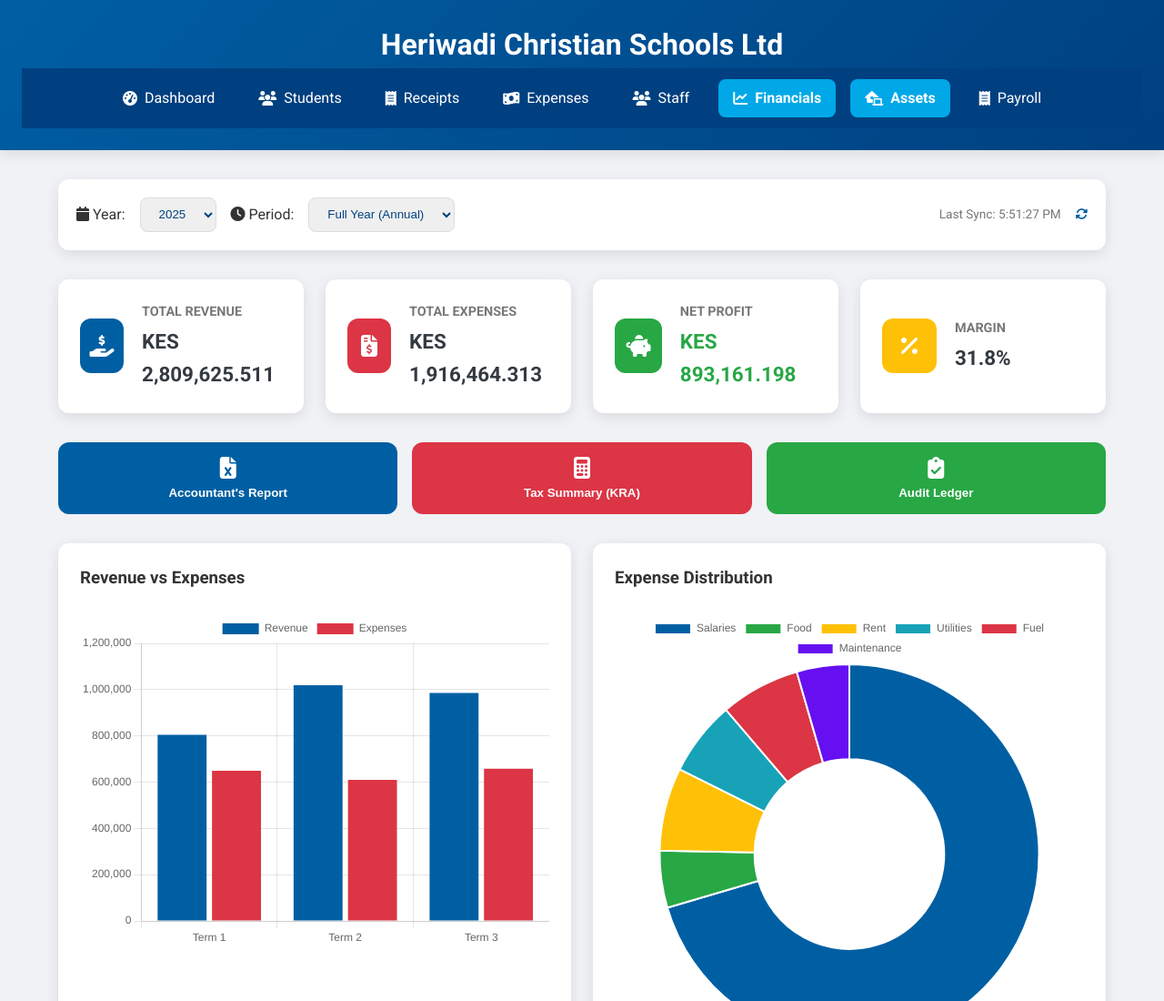
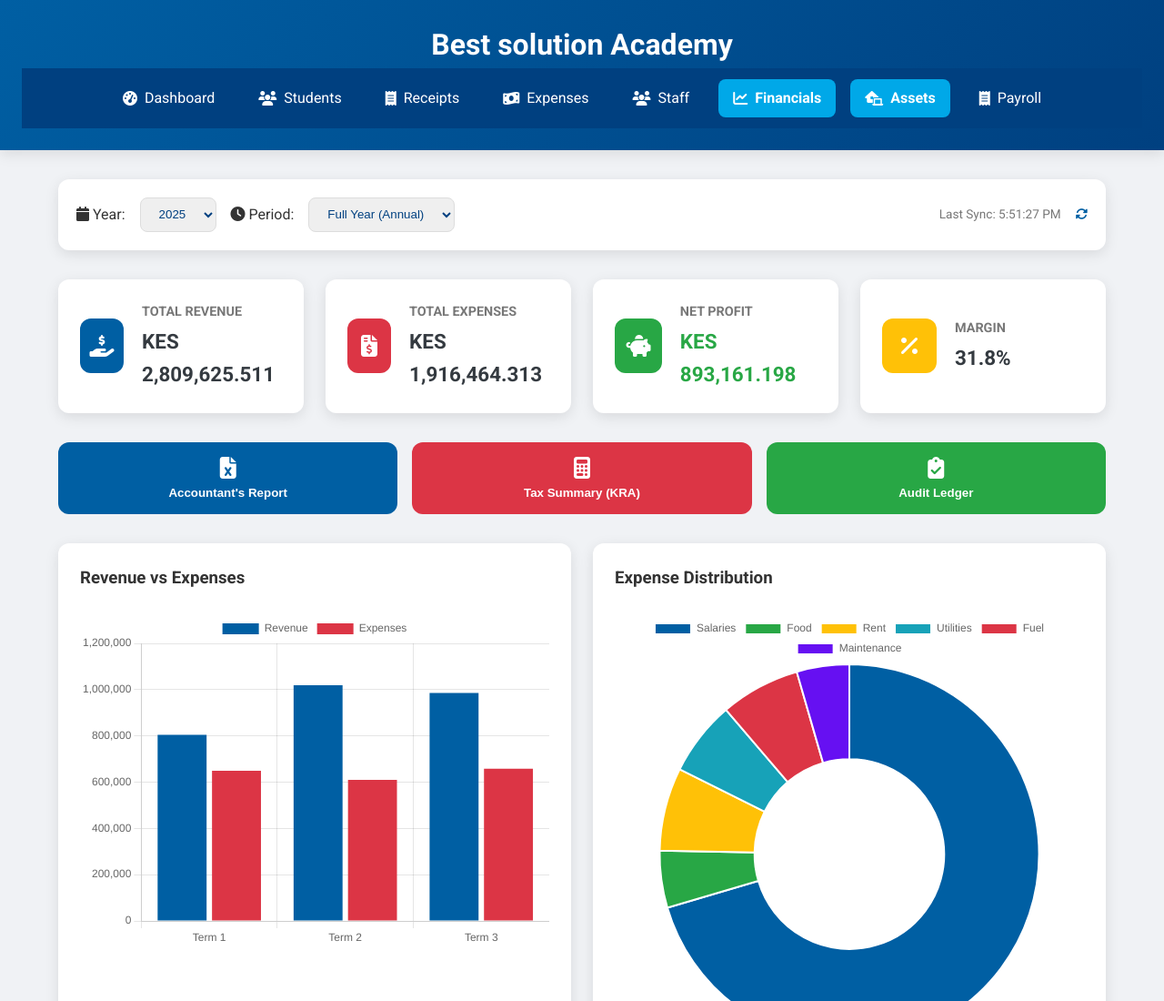
Before and after one commit to Cephas-Duke/DEMO, a plain HTML site: page financials.html in a window 1280 px wide. Shown: the top 1100 px of the page at 91% size. Drawn offline with nearby package versions, Linux system fonts and the light colour scheme; animation ran at ten frames a second.

Commit message:
Update financials.html

```diff
--- a/financials.html
+++ b/financials.html
@@ -81,7 +81,7 @@
   </div>
 
   <header>
-    <h1>Heriwadi Christian Schools Ltd</h1>
+    <h1>Best solution Academy</h1>
     <nav>
       <ul>
         <li><a href="index.html"><i class="fas fa-tachometer-alt"></i> Dashboard</a></li>
```
